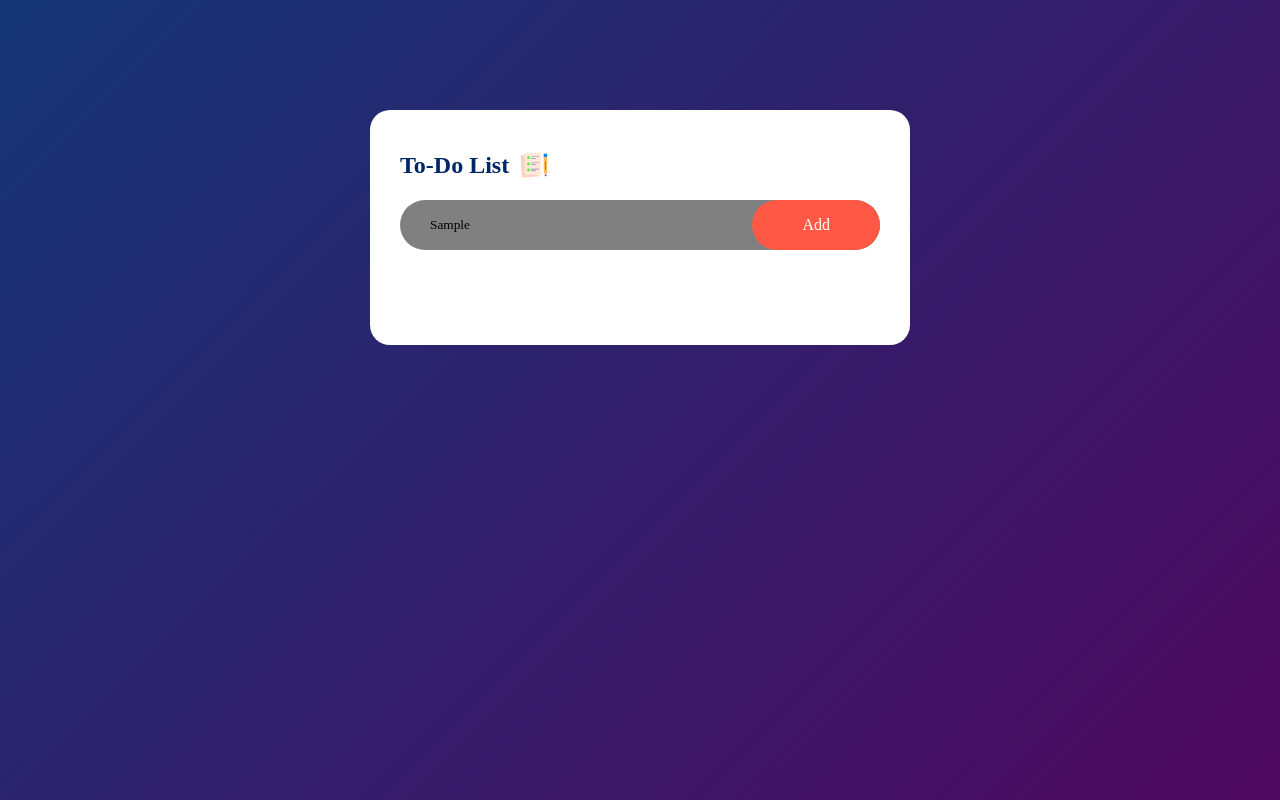
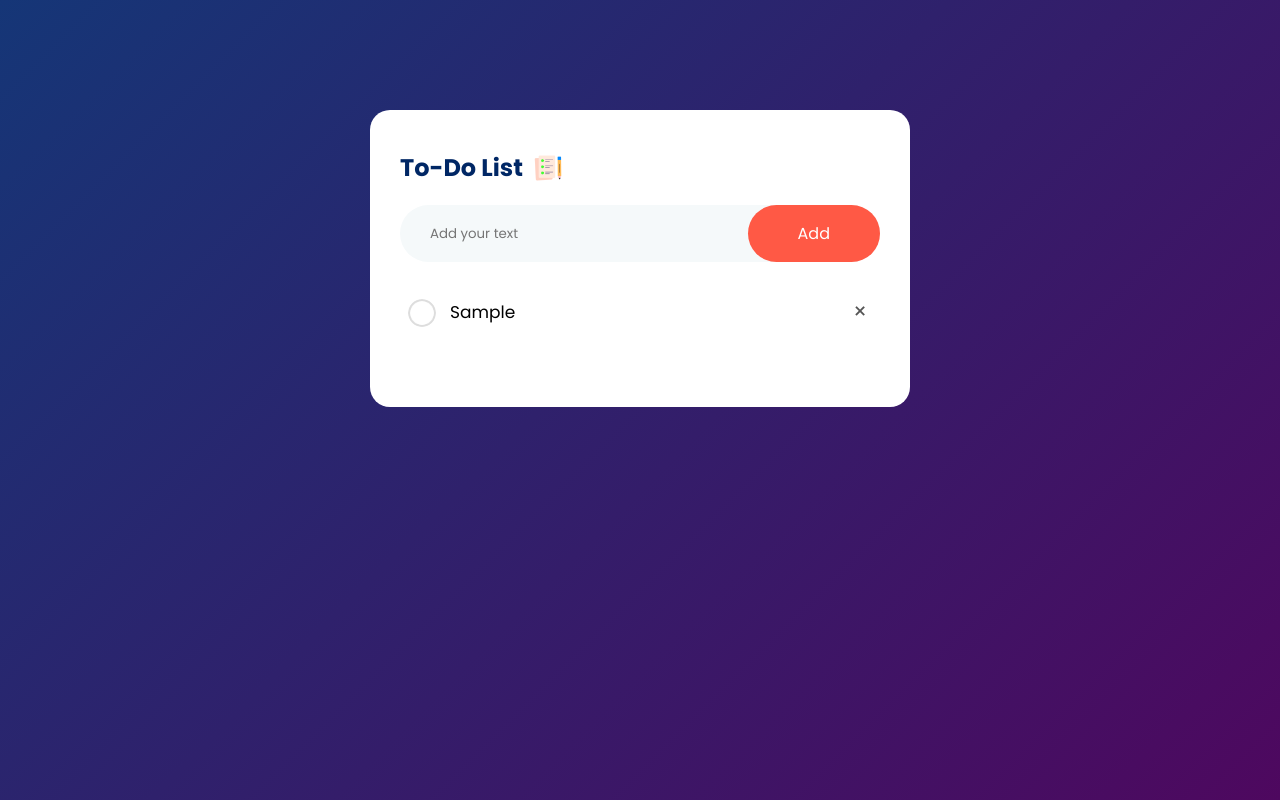
Before and after one commit to woomie/To-Do-List, a plain HTML site: page index.html in a window 1280 px wide. Both pictures are taken after typing "Sample" into the empty fields and a click on the button "Add". Drawn offline with Linux system fonts and the light colour scheme.

Commit message:
Complete To-Do List app with add, toggle, and delete task features

```diff
--- a/index.html
+++ b/index.html
@@ -5,6 +5,9 @@
     <meta name="viewport" content="width=device-width, initial-scale=1.0">
     <title>To Do List App</title>
     <link rel="stylesheet" href="style.css">
+    <link rel="preconnect" href="https://fonts.googleapis.com">
+    <link rel="preconnect" href="https://fonts.gstatic.com" crossorigin>
+    <link href="https://fonts.googleapis.com/css2?family=Poppins:ital,wght@0,100;0,200;0,300;0,400;0,500;0,600;0,700;0,800;0,900;1,100;1,200;1,300;1,400;1,500;1,600;1,700;1,800;1,900&display=swap" rel="stylesheet">
 </head>
 <body>
   <div class="container">
@@ -12,9 +15,15 @@
       <h2> To-Do List <img src="./images/icon.png" alt="todo icon"></h2>
       <div class="row">
         <input type="text" id="input-box" placeholder="Add your text">
-        <button>Add</button>
+        <button onclick="addTask()">Add</button>
       </div>
+      <ul id="list-container">
+        <!--<li class ="checked">Task 1</li>
+        <li>Task 2</li>
+        <li>Task 3</li> -->
+      </ul>
     </div>
   </div>
+  <script src="script.js"></script>
 </body>
 </html>
--- /dev/null
+++ b/script.js
@@ -0,0 +1,37 @@
+const inputBox=document.getElementById("input-box");
+const listContainer=document.getElementById("list-container");
+
+function addTask(){
+    if (inputBox.value===''){
+        alert("you must write something");
+    }
+    else{
+        let li=document.createElement("li");
+        li.innerHTML=inputBox.value;
+        listContainer.appendChild(li);
+        let span=document.createElement("span");
+        span.innerHTML="\u00d7";
+        li.appendChild(span);
+    }
+    inputBox.value='';
+    saveData();
+}
+
+listContainer.addEventListener("click", function(e){
+    if (e.target.tagName==="LI"){
+        e.target.classList.toggle("checked");
+        saveData();
+    }
+    else if(e.target.tagName==="SPAN"){
+        e.target.parentElement.remove();
+        saveData();
+    }
+}, false);
+
+function saveData(){
+    localStorage.setItem("data", listContainer.innerHTML);
+}
+function showTask(){
+    listContainer.innerHTML=localStorage.getItem("data");
+}
+showTask();
--- a/style.css
+++ b/style.css
@@ -34,7 +34,7 @@
     display:flex;
     align-items: center;
     justify-content: space-between;
-    background: grey;
+    background: #f5f9fa;
     border-radius: 30px;
     padding-left: 20px;
     margin-bottom: 25px;
@@ -58,3 +58,43 @@ button{
     cursor:pointer;
     border-radius: 40px;
 }
+ul li{
+    list-style: none;
+    font-size: 17px;
+    padding: 12px 18px 12px 50px;
+    user-select: none;
+    cursor: pointer;
+    position: relative;
+}
+
+ul li::before{
+    content:'';
+    position: absolute;
+    height: 28px;
+    width: 28px;
+    border-radius: 50%;
+    background-image: url(images/unchecked.png);
+    background-size: cover;
+    background-position: center;
+    top:12px;
+    left:8px;
+}
+ul li.checked{
+    color:#555;
+    text-decoration:line-through;
+}
+
+ul li.checked::before{
+    background-image:url(images/checked.png);
+}
+ul li span{
+    position:absolute;
+    right:0;
+    top:5px;
+    width:40px;
+    height:40px;
+    font-size: 22px;
+    color:#555;
+    line-height: 40px;
+    text-align: center;
+}
```
